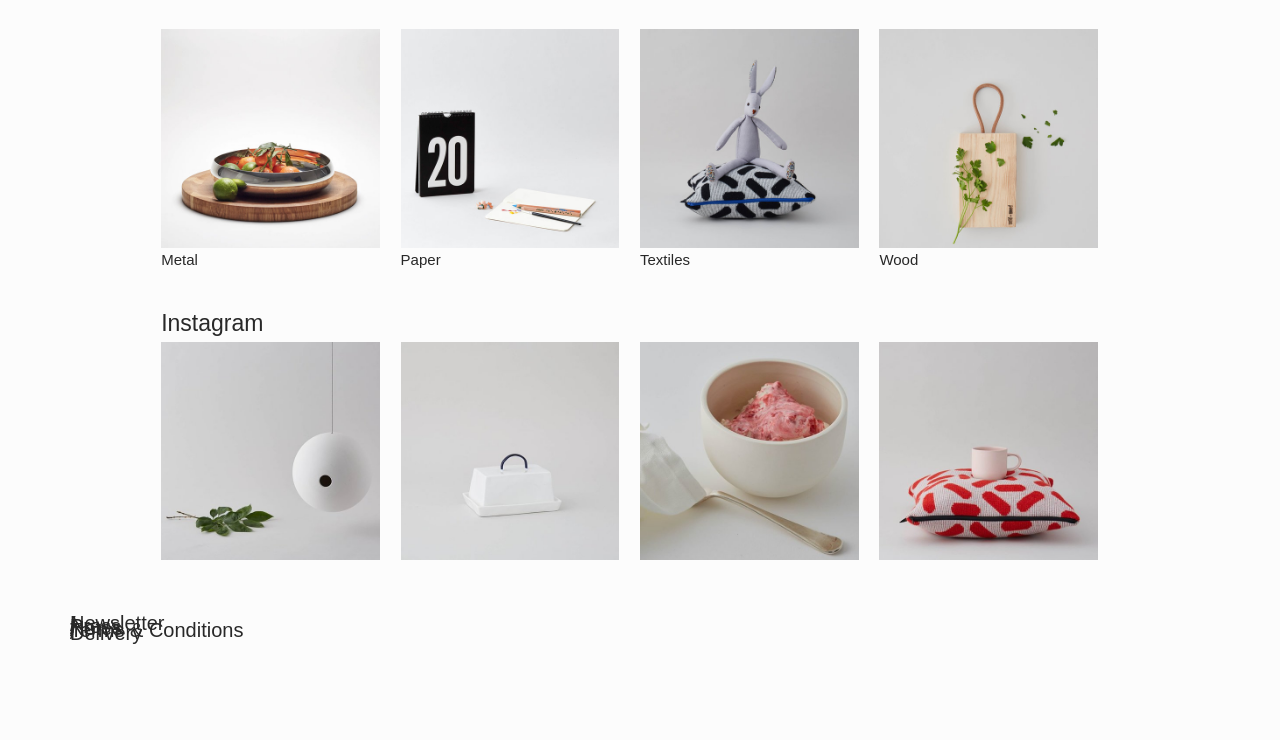
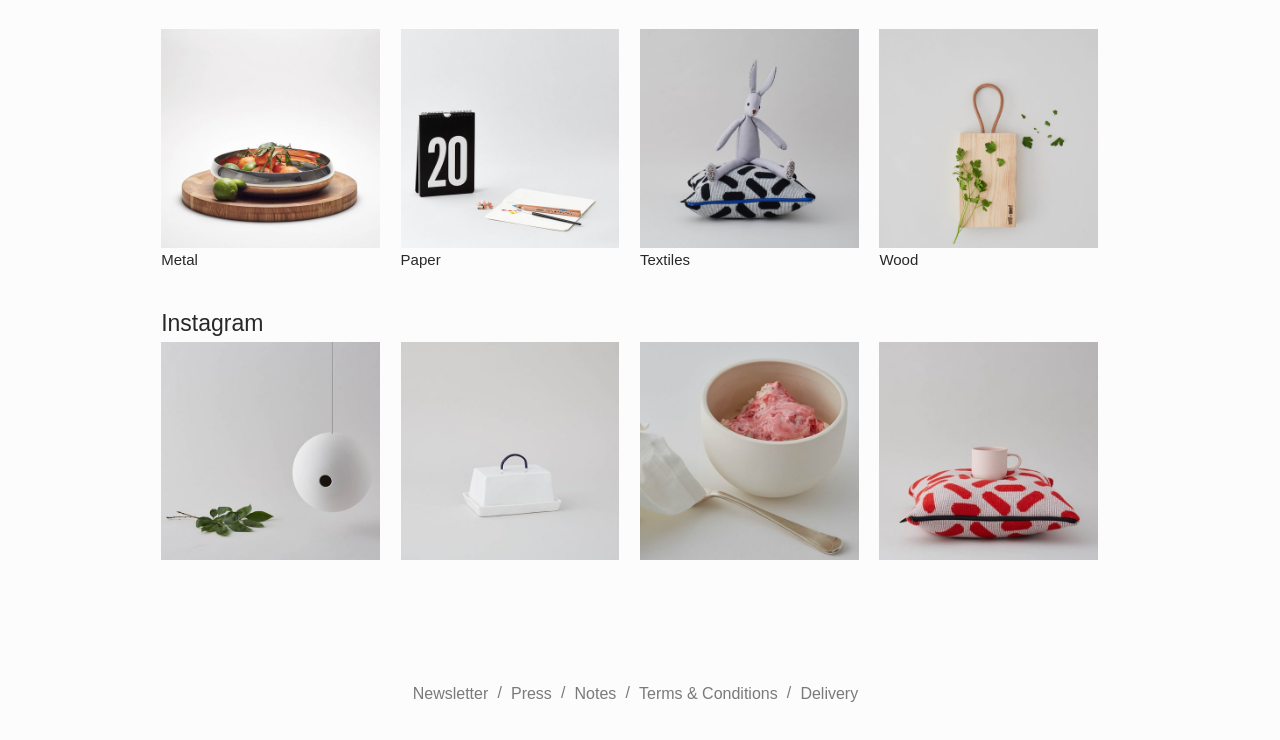
Before and after one commit to suusan11/moshamosha, a website: page index.html in a window 1280 px wide. Shown: the part 1599-2339 px from the top of the page. Before the commit the page ends 2243 px from the top, so only its background shows below. Drawn offline with nearby package versions, Linux system fonts and the light colour scheme.

Commit message:
created footer

```diff
--- a/index.html
+++ b/index.html
@@ -100,22 +100,21 @@
 
 	<footer>
 		<div class="container">
-			<nav>
-				<ul>
-					<li>Newsletter</li>
+			<nav class="footer-nav">
+				<ul class="footer-nav lists">
+					<li><a href="">Newsletter</a></li>
 					<span>/</span>
-					<li>Press</li>
+					<li><a href="">Press</a></li>
 					<span>/</span>
-					<li>Notes</li>
+					<li><a href="">Notes</a></li>
 					<span>/</span>
-					<li>Terms & Conditions</li>
+					<li><a href="">Terms & Conditions</a></li>
 					<span>/</span>
-					<li>Delivery</li>
+					<li><a href="">Delivery</a></li>
 				</ul>
 			</nav>
 		</div>
 	</footer>
-
 <script type="text/javascript" src="//code.jquery.com/jquery-1.11.0.min.js"></script>
 <script type="text/javascript" src="//code.jquery.com/jquery-migrate-1.2.1.min.js"></script>
 <script type="text/javascript" src="slick/slick.min.js"></script>
--- /dev/null
+++ b/scss/_footer.scss
@@ -0,0 +1,21 @@
+.footer-nav {
+	display: flex;
+	justify-content: center;
+	align-items: center;
+	margin: $margin-footer-nav;
+
+
+	.lists {
+		width: 80%;
+
+		a,span {
+			color: $font-color-gray;
+			font-size: $font-size-base;
+			font-weight: $font-weight-light;
+		}
+
+		li, span {
+			margin-right: $margin-right-footer-nav-li;
+		}
+	}
+}
--- a/scss/_variables.scss
+++ b/scss/_variables.scss
@@ -37,4 +37,5 @@ $height-item-img: 96%;
 $padding-top-items-p: 5%;
 
 //footer
+$margin-footer-nav: 5% 0 3% 0;
 $margin-right-footer-nav-li: 1%;
```
Also changed, not shown: scss/style.css.
